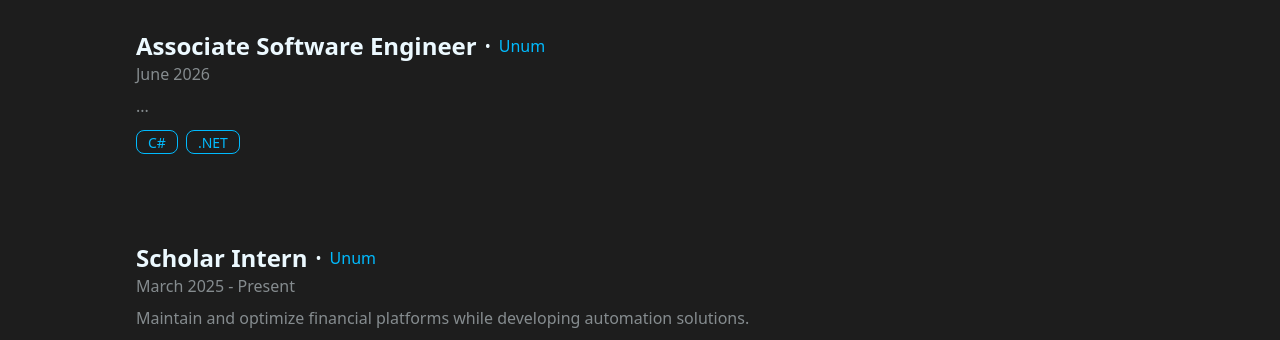
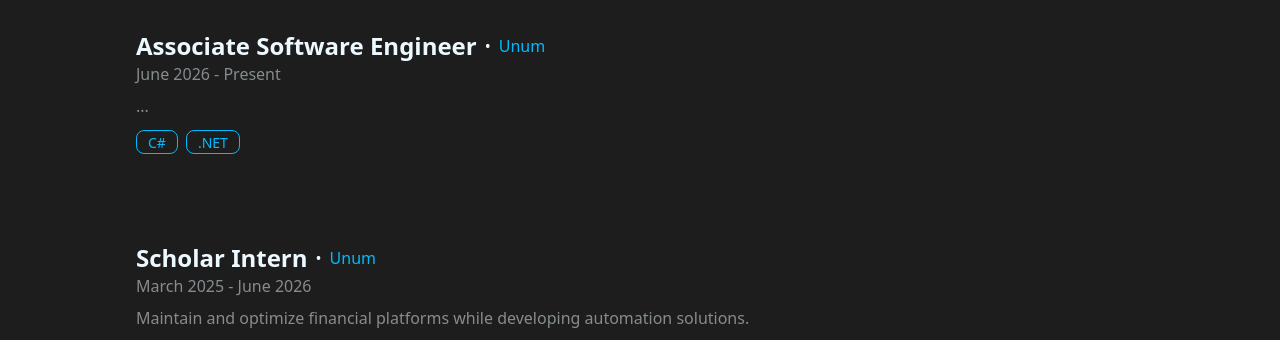
Before and after one commit to taddmtii/portfolio, a React (Vite) app: page / in a window 1280 px wide. Shown: the part 514-854 px from the top of the page. Built offline with nearby package versions, Linux system fonts and the light colour scheme.

Commit message:
changed experience

```diff
--- a/src/components/Experience.tsx
+++ b/src/components/Experience.tsx
@@ -6,14 +6,14 @@ export default function Experience() {
       <div className="flex flex-col gap-8">
         <h1 className="font-bold text-3xl">Experience</h1>
         <ExperienceCard
-                    dateRange="June 2026"
+          dateRange="June 2026 - Present"
           positionName="Associate Software Engineer"
           description="..."
           company="Unum"
           technologies={["C#", ".NET"]}
         />
         <ExperienceCard
-                    dateRange="March 2025 - Present"
+          dateRange="March 2025 - June 2026"
           positionName="Scholar Intern"
           description="Maintain and optimize financial platforms while developing automation solutions."
           company="Unum"
```
Also changed, not shown: 1 other file (tests, documents, lock files or other folders). Lines whose indentation alone changed are shown as unchanged.
